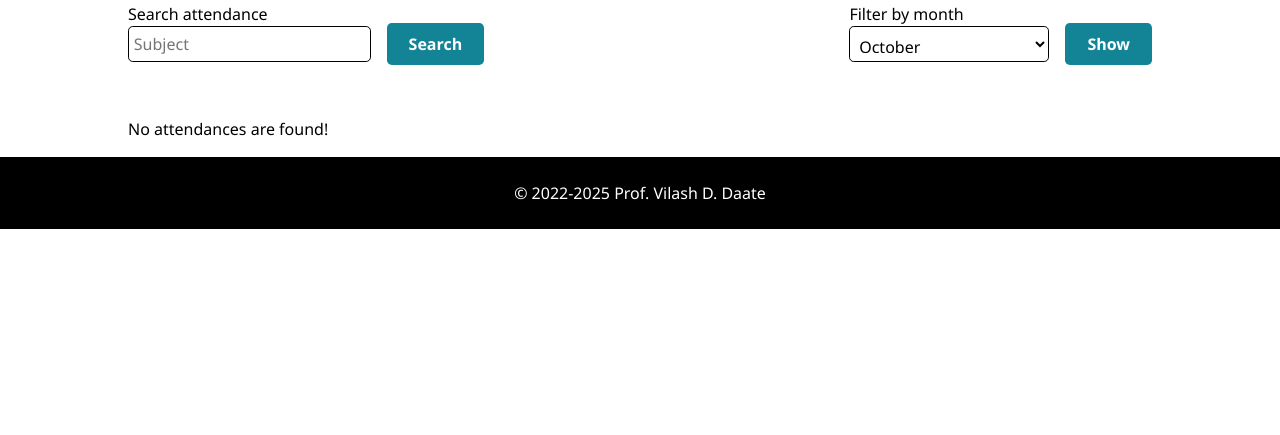
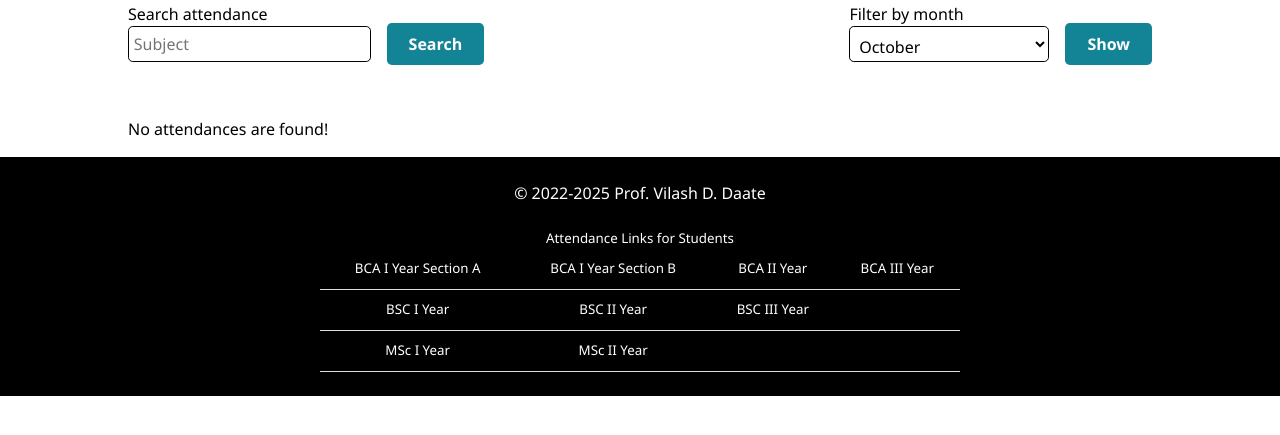
Before and after one commit to vilash99/attendance_project, a Django app: page /attendances/ in a window 1280 px wide. Shown: the part 167-602 px from the top of the page. Run offline with Django 5.2, Linux system fonts and the light colour scheme; the visitor is signed in with stand-in values (Sample User, id 1); data that the repository does not hold is empty.

Commit message:
Added attendance links for students

```diff
--- a/templates/_base.html
+++ b/templates/_base.html
@@ -49,6 +49,32 @@
 
   <footer class="footer">
     <p class="footer-text">&copy; 2022-2025 Prof. Vilash D. Daate</p>
+    <br>
+    <small>
+      <p>Attendance Links for Students</p>
+      <table class="tbl-details" style="width: 50%;margin: auto;">
+        <tr>
+          <td><a href="/entry/new/?class=BCA1A">BCA I Year Section A</a></td>
+          <td><a href="/entry/new/?class=BCA1B">BCA I Year Section B</a></td>
+          <td><a href="/entry/new/?class=BCA2">BCA II Year</a></td>
+          <td><a href="/entry/new/?class=BCA3">BCA III Year</a></td>
+        </tr>
+
+        <tr>
+          <td><a href="/entry/new/?class=BSC1">BSC I Year</a></td>
+          <td><a href="/entry/new/?class=BSC2">BSC II Year</a></td>
+          <td><a href="/entry/new/?class=BSC3">BSC III Year</a></td>
+          <td></td>
+        </tr>
+
+        <tr>
+          <td><a href="/entry/new/?class=MSC1">MSc I Year</a></td>
+          <td><a href="/entry/new/?class=MSC2">MSc II Year</a></td>
+          <td></td>
+          <td></td>
+        </tr>
+      </table>
+    </small>
   </footer>
 
   <script src="{% static 'js/base.js' %}"></script>
```
Also changed, not shown: profiles/views.py (+14 -6 lines).
